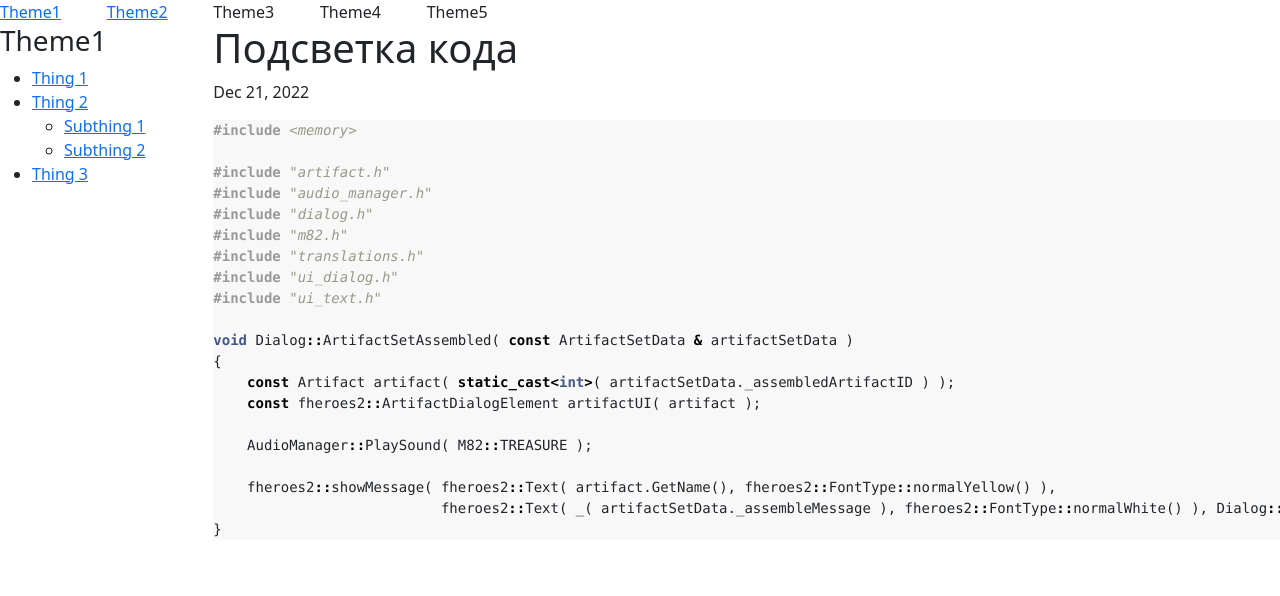
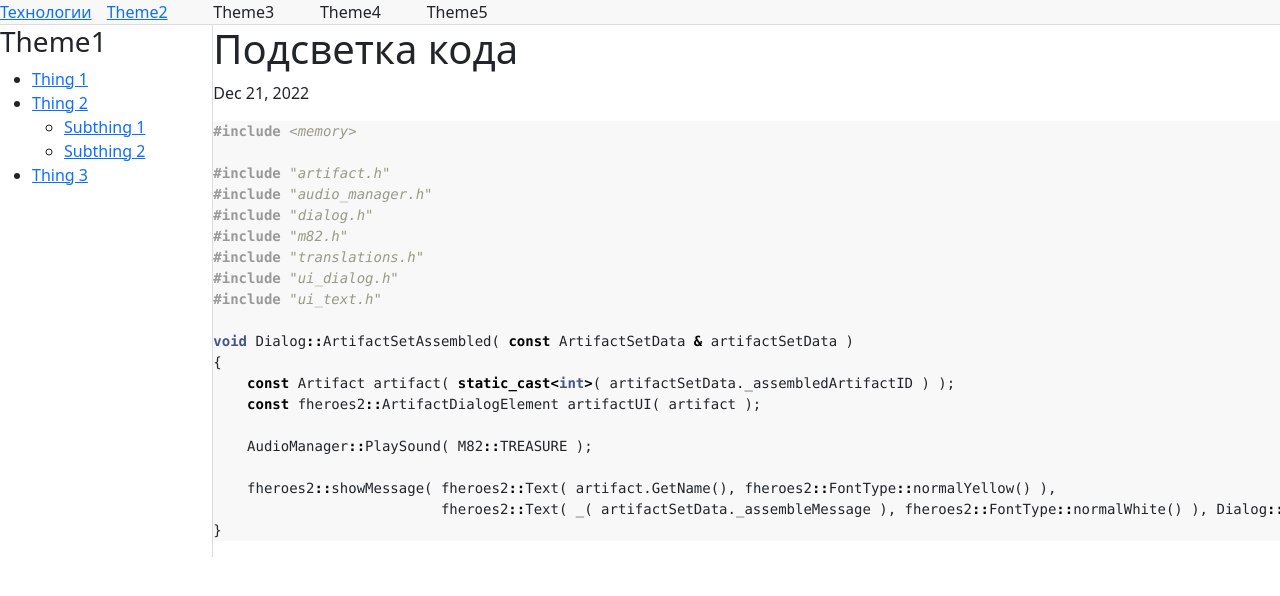
Before and after one commit to MrGreen-git/Book-C, a Jekyll site: the page built from _posts/2022-12-21-Test.md, in a window 1280 px wide. Shown: the top 596 px of the page. Built offline with Jekyll 4.4.1, drawn with Linux system fonts in a browser that asks for light colours.

Commit message:
top menu

```diff
--- a/_layouts/home.html
+++ b/_layouts/home.html
@@ -2,8 +2,8 @@
 layout: default
 ---
 
-<div class="row g-0">
-  <div class="col-sm-1"><a href ="/Book-C/2022/12/21/Test.html">Theme1</a></div>
+<div class="row g-0" style ="background-color:#F8F8F8; border-bottom: 1px solid  #DCDCDC;">
+  <div class="col-sm-1"><a href ="/Book-C/2022/12/21/Test.html">Технологии</a></div>
   <div class="col-sm-1"><a href ="/Book-C/2022/12/21/Test1.html">Theme2</a></div>
   <div class="col-sm-1">Theme3</div>
   <div class="col-sm-1">Theme4</div>
@@ -20,7 +20,7 @@ layout: default
 
 
   <div class="row g-0">
-    <div class="col-sm-2">
+    <div class="col-sm-2" style="border-right: 1px solid  #DCDCDC;">
       {% if site.data[page.sidebar].toc[0] %}
       {% for item in site.data[page.sidebar].toc %}
         <h3>{{ item.title }}</h3>
```
